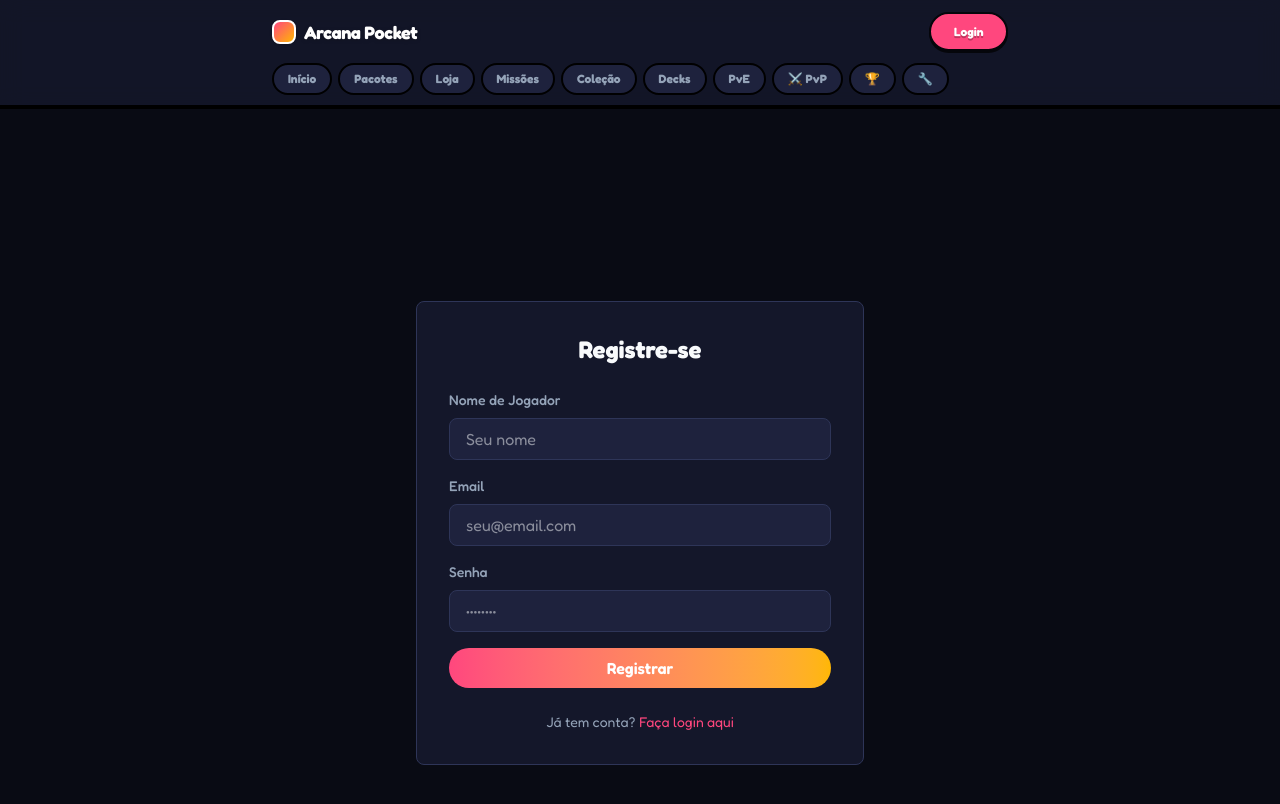
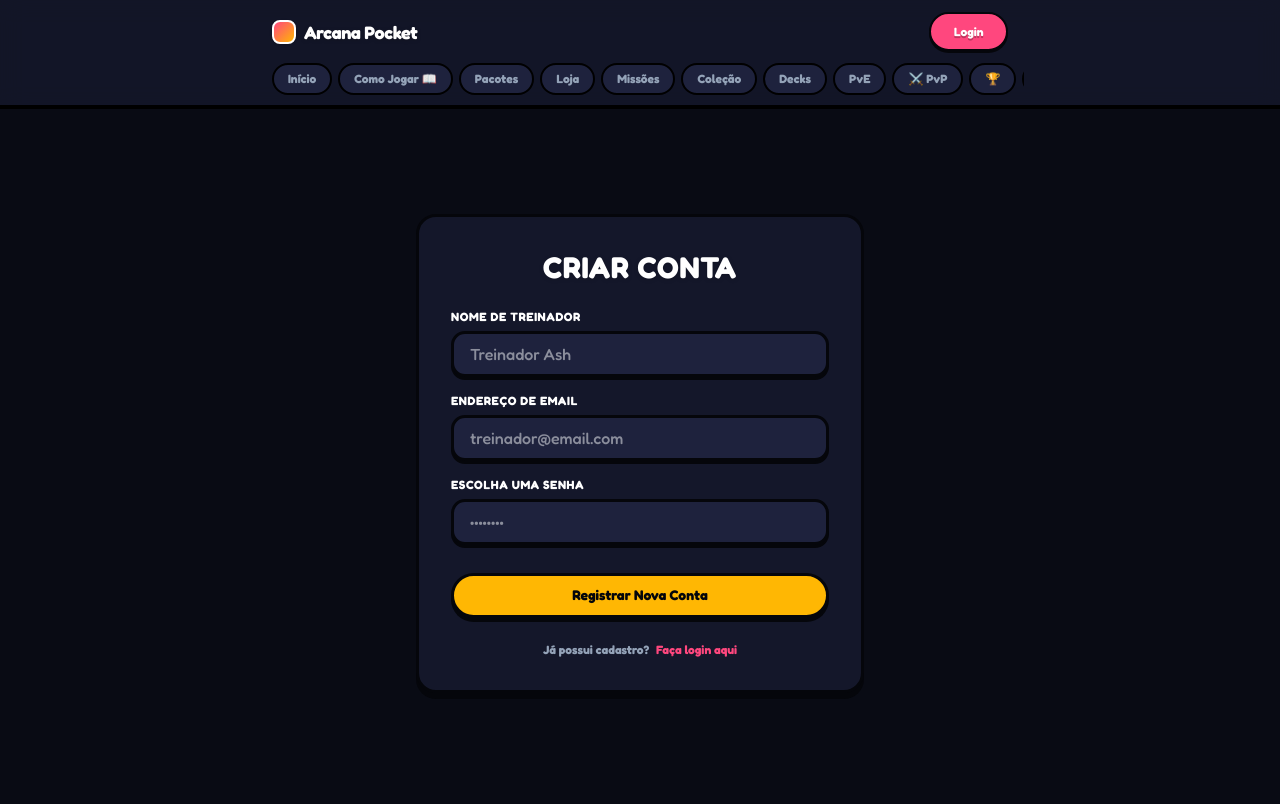
Before and after one commit to arrumadosvmodas-alt/arcana-pocket, a Next.js app: page /register in a window 1280 px wide. Shown: the top 804 px of the page. Built offline with nearby package versions, Linux system fonts and the light colour scheme; no server answers.

Commit message:
feat: adiciona login obrigatorio, redesign de auth e manual de jogo

```diff
--- a/src/app/battle/page.tsx
+++ b/src/app/battle/page.tsx
@@ -4,6 +4,7 @@ import { useEffect, useState } from "react";
 import { BattleBoard } from "@/components/BattleBoard";
 import { BattleCardSource, BattleState, createBattle } from "@/lib/engine/battle";
 import { DECK_SIZE } from "@/lib/engine/cards";
+import { ProtectedPage } from "@/components/ProtectedPage";
 
 type DeckCard = { quantity: number; cardDefinition: BattleCardSource };
 type Deck = { id: string; name: string; deckCards: DeckCard[] };
@@ -44,16 +45,19 @@ export default function BattlePage() {
 
   if (battle) {
     return (
+      <ProtectedPage>
         <div className="flex flex-col gap-4">
           <BattleBoard initialState={battle} onFinish={() => {}} />
           <button onClick={() => setBattle(null)} className="rounded-full bg-[var(--surface-2)] py-2 text-sm font-semibold">
             Voltar
           </button>
         </div>
+      </ProtectedPage>
     );
   }
 
   return (
+    <ProtectedPage>
       <div className="flex flex-col gap-4">
         <h1 className="text-xl font-bold">Batalha PvE</h1>
 
@@ -85,5 +89,6 @@ export default function BattlePage() {
           </>
         )}
       </div>
+    </ProtectedPage>
   );
 }
--- a/src/app/login/page.tsx
+++ b/src/app/login/page.tsx
@@ -29,40 +29,42 @@ export default function LoginPage() {
   }
 
   return (
-    <div className="flex min-h-screen items-center justify-center px-4">
-      <div className="w-full max-w-md rounded-lg border border-[var(--border)] bg-[var(--surface)] p-8">
-        <h1 className="mb-6 text-center text-2xl font-bold">Login</h1>
+    <div className="flex min-h-[75vh] items-center justify-center px-4 py-8">
+      <div className="w-full max-w-md sticker-container p-8">
+        <h1 className="mb-6 text-center text-3xl font-black text-white drop-shadow-sm uppercase tracking-wide">
+          Entrar no Jogo
+        </h1>
 
         {error && (
-          <div className="mb-4 rounded-lg bg-red-900/20 p-3 text-red-400 text-sm">
-            {error}
+          <div className="mb-4 rounded-xl border-2 border-red-500 bg-red-950/40 p-3.5 text-red-200 text-xs font-bold shadow-sm">
+            ⚠️ {error}
           </div>
         )}
 
-        <form onSubmit={handleSubmit} className="space-y-4">
-          <div>
-            <label className="block text-sm font-medium text-[var(--muted)] mb-2">
-              Email
+        <form onSubmit={handleSubmit} className="space-y-5">
+          <div className="flex flex-col">
+            <label className="text-xs font-black text-white mb-1.5 uppercase tracking-wider">
+              Endereço de Email
             </label>
             <input
               type="email"
               value={email}
               onChange={(e) => setEmail(e.target.value)}
-              className="w-full rounded-lg border border-[var(--border)] bg-[var(--surface-2)] px-4 py-2 text-[var(--foreground)] focus:outline-none focus:border-[var(--accent)]"
-              placeholder="seu@email.com"
+              className="input-sticker w-full"
+              placeholder="treinador@email.com"
               required
             />
           </div>
 
-          <div>
-            <label className="block text-sm font-medium text-[var(--muted)] mb-2">
-              Senha
+          <div className="flex flex-col">
+            <label className="text-xs font-black text-white mb-1.5 uppercase tracking-wider">
+              Senha de Acesso
             </label>
             <input
               type="password"
               value={password}
               onChange={(e) => setPassword(e.target.value)}
-              className="w-full rounded-lg border border-[var(--border)] bg-[var(--surface-2)] px-4 py-2 text-[var(--foreground)] focus:outline-none focus:border-[var(--accent)]"
+              className="input-sticker w-full"
               placeholder="••••••••"
               required
             />
@@ -71,15 +73,15 @@ export default function LoginPage() {
           <button
             type="submit"
             disabled={loading}
-            className="w-full rounded-full bg-gradient-to-r from-[var(--accent)] to-[var(--accent-2)] py-2 font-semibold text-white disabled:opacity-50"
+            className="w-full btn-sticker mt-2 py-3 text-sm"
           >
-            {loading ? "Entrando..." : "Entrar"}
+            {loading ? "Entrando..." : "Entrar no Pocket"}
           </button>
         </form>
 
-        <p className="mt-6 text-center text-sm text-[var(--muted)]">
-          Não tem conta?{" "}
-          <Link href="/register" className="text-[var(--accent)] hover:underline">
+        <p className="mt-6 text-center text-xs font-bold text-[var(--muted)]">
+          Ainda não tem uma conta?{" "}
+          <Link href="/register" className="text-[var(--accent)] hover:underline ml-1">
             Registre-se aqui
           </Link>
         </p>
--- /dev/null
+++ b/src/app/manual/page.tsx
@@ -0,0 +1,94 @@
+"use client";
+
+import { ProtectedPage } from "@/components/ProtectedPage";
+import { CardView } from "@/components/CardView";
+
+export default function ManualPage() {
+  const exampleCard = {
+    name: "Cinderwolf",
+    element: "FIRE" as const,
+    rarity: "RARE" as const,
+    cost: 3,
+    attack: 4,
+    health: 6,
+  };
+
+  return (
+    <ProtectedPage>
+      <div className="flex flex-col gap-6">
+        <h1 className="text-3xl font-black text-white drop-shadow-sm uppercase tracking-wide border-b-4 border-black pb-2">
+          Manual do Jogo: Como Jogar 📖
+        </h1>
+
+        {/* Intro */}
+        <section className="sticker-container p-6 flex flex-col gap-3">
+          <h2 className="text-xl font-bold text-pink-400">O que é o Arcana Pocket?</h2>
+          <p className="text-sm text-[var(--foreground)] leading-relaxed">
+            O Arcana Pocket é um jogo tático de cartas colecionáveis rápidas. Seu objetivo é invocar criaturas alienígenas fofas nas zonas de combate para derrotar a vida do bot inimigo.
+          </p>
+        </section>
+
+        {/* Card explanation */}
+        <section className="grid grid-cols-1 md:grid-cols-2 gap-4 items-center">
+          <div className="flex justify-center order-last md:order-first">
+            <div className="w-56">
+              <CardView card={exampleCard} />
+            </div>
+          </div>
+          <div className="sticker-container p-6 flex flex-col gap-3">
+            <h2 className="text-xl font-bold text-yellow-400">Anatomia de uma Carta</h2>
+            <ul className="text-xs space-y-2.5 font-bold text-[var(--foreground)]">
+              <li>
+                <span className="text-amber-400 bg-black/30 px-2 py-0.5 rounded border border-white/10 mr-1.5">NOME</span>
+                Cinderwolf - Identifica o monstrinho.
+              </li>
+              <li>
+                <span className="text-amber-400 bg-black/30 px-2 py-0.5 rounded border border-white/10 mr-1.5">ENERGIA (Círculo Superior)</span>
+                Custo para invocar a criatura da sua mão (consome sua energia do turno).
+              </li>
+              <li>
+                <span className="text-yellow-500 bg-black/30 px-2 py-0.5 rounded border border-white/10 mr-1.5">ATAQUE (⚔)</span>
+                A quantidade de dano que esta criatura causa à criatura inimiga da mesma lane.
+              </li>
+              <li>
+                <span className="text-emerald-400 bg-black/30 px-2 py-0.5 rounded border border-white/10 mr-1.5">VIDA (♥)</span>
+                A saúde da criatura. Se cair a 0, ela é destruída.
+              </li>
+            </ul>
+          </div>
+        </section>
+
+        {/* Combat Board (Lanes) */}
+        <section className="sticker-container p-6 flex flex-col gap-3">
+          <h2 className="text-xl font-bold text-cyan-400">As Três Rotas (Lanes) ⚔️</h2>
+          <p className="text-sm text-[var(--foreground)] leading-relaxed">
+            A mesa de batalha possui 3 rotas independentes.
+          </p>
+          <div className="grid grid-cols-3 gap-2 text-center text-xs font-black my-2">
+            <div className="border-2 border-dashed border-cyan-400/50 bg-cyan-950/20 p-3 rounded-xl">ROTA ESQUERDA</div>
+            <div className="border-2 border-dashed border-cyan-400/50 bg-cyan-950/20 p-3 rounded-xl">ROTA CENTRAL</div>
+            <div className="border-2 border-dashed border-cyan-400/50 bg-cyan-950/20 p-3 rounded-xl">ROTA DIREITA</div>
+          </div>
+          <ul className="list-disc list-inside text-xs space-y-1.5 font-semibold text-[var(--muted)]">
+            <li>As criaturas jogadas combatem apenas as criaturas que estão na **mesma coluna**.</li>
+            <li>Se você atacar uma rota onde o oponente não tem criatura, o dano será causado **diretamente nos pontos de vida** do oponente.</li>
+          </ul>
+        </section>
+
+        {/* Turn flow */}
+        <section className="sticker-container p-6 flex flex-col gap-3">
+          <h2 className="text-xl font-bold text-emerald-400">Estrutura das Rodadas</h2>
+          <p className="text-sm text-[var(--foreground)] leading-relaxed">
+            Cada partida tem um limite de rodadas. Em cada rodada:
+          </p>
+          <ol className="list-decimal list-inside text-xs space-y-2 font-bold text-[var(--muted)]">
+            <li>Você ganha energia máxima equivalente ao número da rodada atual.</li>
+            <li>Durante seu turno, você pode invocar quantas cartas puder pagar.</li>
+            <li>Você pode clicar em **Passar Turno** se não quiser mais jogar cartas nesta rodada.</li>
+            <li>Ao clicar em **Avançar Rodada**, o bot fará sua jogada, o combate das três rotas será calculado simultaneamente e uma nova rodada começará.</li>
+          </ol>
+        </section>
+      </div>
+    </ProtectedPage>
+  );
+}
--- a/src/app/packs/page.tsx
+++ b/src/app/packs/page.tsx
@@ -2,6 +2,7 @@
 
 import { useEffect, useState } from "react";
 import { CardView, CardViewData } from "@/components/CardView";
+import { ProtectedPage } from "@/components/ProtectedPage";
 
 type Profile = { stamina: number; maxStamina: number; coins: number; nextPackAt: string | null };
 
@@ -39,6 +40,7 @@ export default function PacksPage() {
   }
 
   return (
+    <ProtectedPage>
       <div className="flex flex-col items-center gap-6">
         <div className="w-full rounded-2xl border border-[var(--border)] bg-[var(--surface)] p-4 text-center">
           <div className="text-sm text-[var(--muted)]">Stamina</div>
@@ -68,5 +70,6 @@ export default function PacksPage() {
           </div>
         )}
       </div>
+    </ProtectedPage>
   );
 }
--- a/src/app/page.tsx
+++ b/src/app/page.tsx
@@ -1,6 +1,7 @@
 import Link from "next/link";
 import { prisma } from "@/lib/db";
 import { LOCAL_PROFILE_ID, computeStaminaRegen } from "@/lib/player";
+import { ProtectedPage } from "@/components/ProtectedPage";
 
 export const dynamic = "force-dynamic";
 
@@ -15,7 +16,8 @@ export default async function HomePage() {
   const stamina = wallet ? computeStaminaRegen(wallet).stamina : 0;
 
   return (
-    <div className="flex flex-col gap-6">
+    <ProtectedPage>
+      <div className="flex flex-col gap-6">
       <section className="rounded-2xl border border-[var(--border)] bg-[var(--surface)] p-6">
         <h1 className="text-2xl font-bold">Olá, {profile?.displayName ?? "Treinador"}</h1>
         <p className="mt-1 text-sm text-[var(--muted)]">
@@ -35,6 +37,7 @@ export default async function HomePage() {
         <ActionCard href="/battle" title="Batalha" desc="PvE contra o bot" />
       </section>
     </div>
+    </ProtectedPage>
   );
 }
 
--- a/src/app/register/page.tsx
+++ b/src/app/register/page.tsx
@@ -30,54 +30,56 @@ export default function RegisterPage() {
   }
 
   return (
-    <div className="flex min-h-screen items-center justify-center px-4">
-      <div className="w-full max-w-md rounded-lg border border-[var(--border)] bg-[var(--surface)] p-8">
-        <h1 className="mb-6 text-center text-2xl font-bold">Registre-se</h1>
+    <div className="flex min-h-[80vh] items-center justify-center px-4 py-8">
+      <div className="w-full max-w-md sticker-container p-8">
+        <h1 className="mb-6 text-center text-3xl font-black text-white drop-shadow-sm uppercase tracking-wide">
+          Criar Conta
+        </h1>
 
         {error && (
-          <div className="mb-4 rounded-lg bg-red-900/20 p-3 text-red-400 text-sm">
-            {error}
+          <div className="mb-4 rounded-xl border-2 border-red-500 bg-red-950/40 p-3.5 text-red-200 text-xs font-bold shadow-sm">
+            ⚠️ {error}
           </div>
         )}
 
         <form onSubmit={handleSubmit} className="space-y-4">
-          <div>
-            <label className="block text-sm font-medium text-[var(--muted)] mb-2">
-              Nome de Jogador
+          <div className="flex flex-col">
+            <label className="text-xs font-black text-white mb-1.5 uppercase tracking-wider">
+              Nome de Treinador
             </label>
             <input
               type="text"
               value={displayName}
               onChange={(e) => setDisplayName(e.target.value)}
-              className="w-full rounded-lg border border-[var(--border)] bg-[var(--surface-2)] px-4 py-2 text-[var(--foreground)] focus:outline-none focus:border-[var(--accent)]"
-              placeholder="Seu nome"
+              className="input-sticker w-full"
+              placeholder="Treinador Ash"
               required
             />
           </div>
 
-          <div>
-            <label className="block text-sm font-medium text-[var(--muted)] mb-2">
-              Email
+          <div className="flex flex-col">
+            <label className="text-xs font-black text-white mb-1.5 uppercase tracking-wider">
+              Endereço de Email
             </label>
             <input
               type="email"
               value={email}
               onChange={(e) => setEmail(e.target.value)}
-              className="w-full rounded-lg border border-[var(--border)] bg-[var(--surface-2)] px-4 py-2 text-[var(--foreground)] focus:outline-none focus:border-[var(--accent)]"
-              placeholder="seu@email.com"
+              className="input-sticker w-full"
+              placeholder="treinador@email.com"
               required
             />
           </div>
 
-          <div>
-            <label className="block text-sm font-medium text-[var(--muted)] mb-2">
-              Senha
+          <div className="flex flex-col">
+            <label className="text-xs font-black text-white mb-1.5 uppercase tracking-wider">
+              Escolha uma Senha
             </label>
             <input
               type="password"
               value={password}
               onChange={(e) => setPassword(e.target.value)}
-              className="w-full rounded-lg border border-[var(--border)] bg-[var(--surface-2)] px-4 py-2 text-[var(--foreground)] focus:outline-none focus:border-[var(--accent)]"
+              className="input-sticker w-full"
               placeholder="••••••••"
               required
             />
@@ -86,15 +88,15 @@ export default function RegisterPage() {
           <button
             type="submit"
             disabled={loading}
-            className="w-full rounded-full bg-gradient-to-r from-[var(--accent)] to-[var(--accent-2)] py-2 font-semibold text-white disabled:opacity-50"
+            className="w-full btn-sticker btn-sticker-yellow mt-3 py-3 text-sm"
           >
-            {loading ? "Registrando..." : "Registrar"}
+            {loading ? "Registrando..." : "Registrar Nova Conta"}
           </button>
         </form>
 
-        <p className="mt-6 text-center text-sm text-[var(--muted)]">
-          Já tem conta?{" "}
-          <Link href="/login" className="text-[var(--accent)] hover:underline">
+        <p className="mt-6 text-center text-xs font-bold text-[var(--muted)]">
+          Já possui cadastro?{" "}
+          <Link href="/login" className="text-[var(--accent)] hover:underline ml-1">
             Faça login aqui
           </Link>
         </p>
--- a/src/components/NavBar.tsx
+++ b/src/components/NavBar.tsx
@@ -7,6 +7,7 @@ import { useState } from "react";
 
 const LINKS = [
   { href: "/", label: "Início" },
+  { href: "/manual", label: "Como Jogar 📖" },
   { href: "/packs", label: "Pacotes" },
   { href: "/shop", label: "Loja" },
   { href: "/missions", label: "Missões" },
```
Also changed, not shown: src/app/collection/page.tsx (+18 -12 lines), src/app/decks/page.tsx (+5 -4 lines), src/app/missions/page.tsx (+12 -9 lines), src/app/shop/page.tsx (+7 -4 lines). Lines whose indentation alone changed are shown as unchanged.
